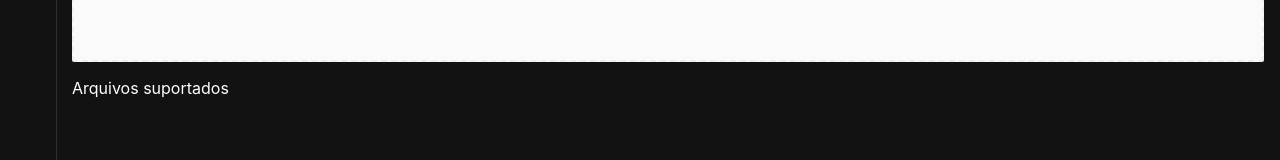
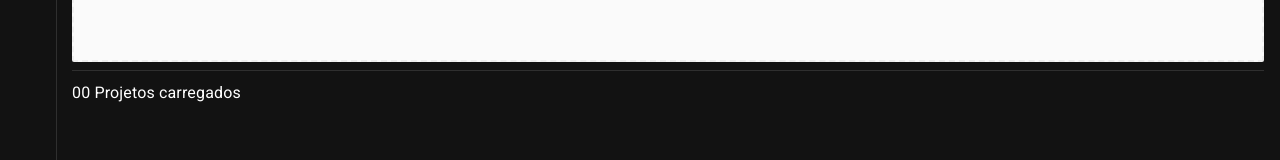
Before and after one commit to SeraphyBR/fca-gtools, a React (Create React App) app: page /files in a window 1280 px wide. Shown: the part 157-317 px from the top of the page. Built offline with nearby package versions, Linux system fonts and the light colour scheme.

Commit message:
Pequenos ajustes

```diff
--- a/package.json
+++ b/package.json
@@ -24,6 +24,7 @@
     "react-scripts": "5.0.0",
     "redux-persist": "^6.0.0",
     "typescript": "^4.5.4",
+    "uuid": "^8.3.2",
     "web-vitals": "^1.0.1"
   },
   "scripts": {
@@ -66,6 +67,7 @@
     "@types/react": "^17.0.0",
     "@types/react-dom": "^17.0.0",
     "@types/react-redux": "^7.1.23",
+    "@types/uuid": "^8.3.4",
     "cypress": "^9.5.0"
   },
   "packageManager": "yarn@3.1.1"
--- a/src/components/filedrop/FileDrop.tsx
+++ b/src/components/filedrop/FileDrop.tsx
@@ -3,13 +3,13 @@ import { useDropzone } from "react-dropzone"
 import * as S from "./FileDrop.style"
 
 type FileDropProps = {
-  onDrop?: () => void
+  onDrop?: (files: File[]) => void
   label: string
 }
 
 const FileDrop: React.FC<FileDropProps> = (props) => {
   const handleOnDrop = (acceptedFiles: File[]) => {
-    console.log(acceptedFiles)
+    props.onDrop?.(acceptedFiles)
   }
 
   const { getRootProps, getInputProps } = useDropzone({ onDrop: handleOnDrop })
--- /dev/null
+++ b/src/models/project.ts
@@ -0,0 +1,4 @@
+export type Project = {
+  id: string
+  name: string
+}
--- a/src/pages/files/Files.tsx
+++ b/src/pages/files/Files.tsx
@@ -1,18 +1,45 @@
-import { Divider, Typography } from "@mui/material"
-import React from "react"
+import { Divider, Grid, Typography } from "@mui/material"
+import React, { useState } from "react"
 import { useTranslation } from "react-i18next"
 import BasePage from "../../components/basepage/BasePage"
 import FileDrop from "../../components/filedrop/FileDrop"
+import { Project } from "../../models/project"
+import FileCard from "./card/FileCard"
+import { v4 as uuidv4 } from "uuid"
 
 const Files: React.FC = () => {
   const { t } = useTranslation("translation", { keyPrefix: "pages.files" })
+
+  const [projects, setProjects] = useState<Project[]>([])
+
+  const handleOnDropFile = (files: File[]) => {
+    const newProjects: Project[] = files.map((file) => ({
+      id: uuidv4(),
+      name: file.name
+    }))
+    setProjects((p) => [...p, ...newProjects])
+  }
+
+  const projectCounter = projects.length.toString().padStart(2, "0")
 
   return (
     <BasePage>
       <Typography variant="h4">{t("title")}</Typography>
       <Divider sx={{ margin: "8px 0px" }} />
-      <FileDrop label={t("filedrop.label")} />
-      <p>Arquivos suportados</p>
+      <FileDrop label={t("filedrop.label")} onDrop={handleOnDropFile} />
+      <Divider sx={{ margin: "8px 0px" }} />
+      <div>
+        <Typography variant="subtitle1" mb="8px">
+          {projectCounter} Projetos carregados
+        </Typography>
+        <Grid container spacing={2}>
+          {projects.map((p) => (
+            <Grid item key={p.id}>
+              <FileCard project={p} key={p.id} />
+            </Grid>
+          ))}
+        </Grid>
+      </div>
     </BasePage>
   )
 }
--- /dev/null
+++ b/src/pages/files/card/FileCard.tsx
@@ -0,0 +1,19 @@
+import { Accordion, AccordionSummary, Card, CardContent, Typography } from "@mui/material"
+import React from "react"
+import { Project } from "../../../models/project"
+
+type FileCardProps = {
+  project: Project
+}
+
+const FileCard: React.FC<FileCardProps> = (props) => {
+  return (
+    <Card variant="outlined" sx={{ width: 275 }}>
+      <CardContent>
+        <span>{props.project.name}</span>
+      </CardContent>
+    </Card>
+  )
+}
+
+export default FileCard
```
Also changed, not shown: 1 other file (tests, documents, lock files or other folders).
